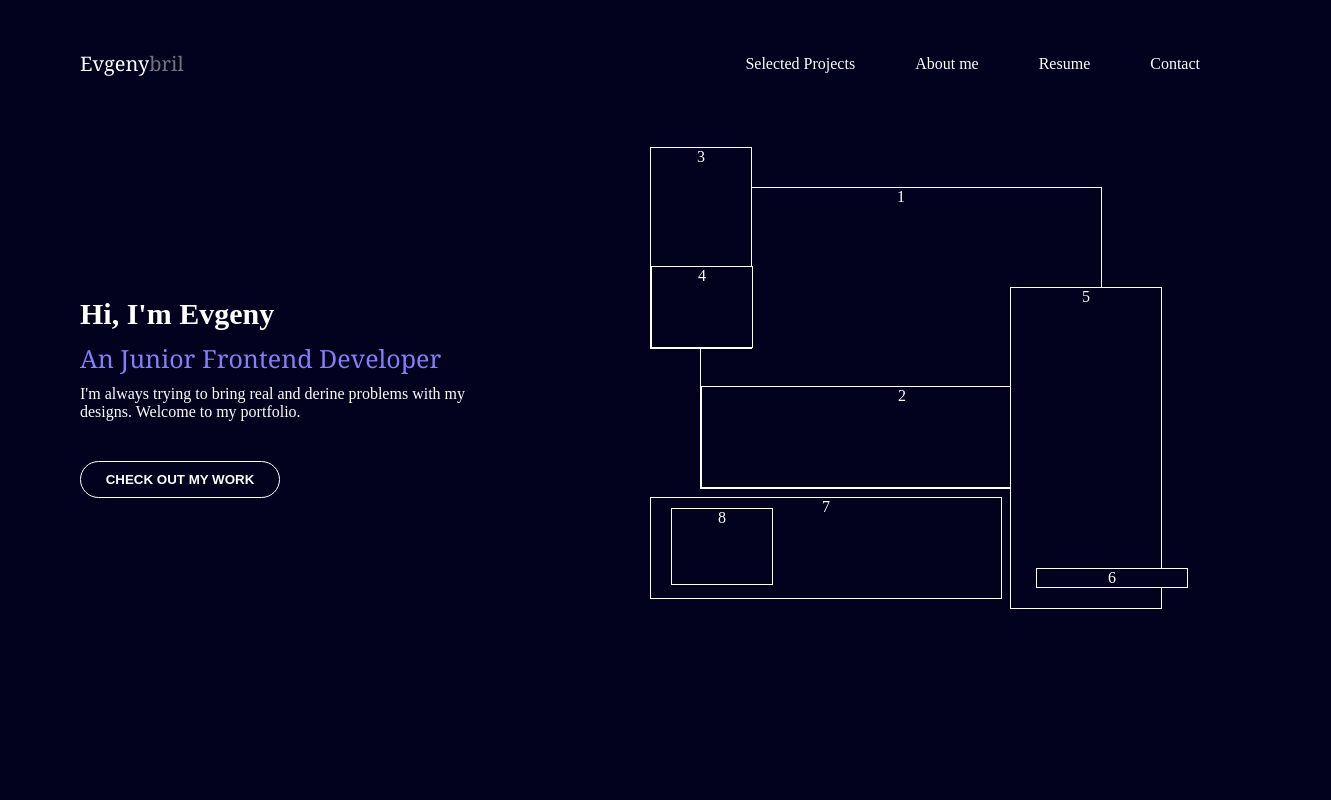
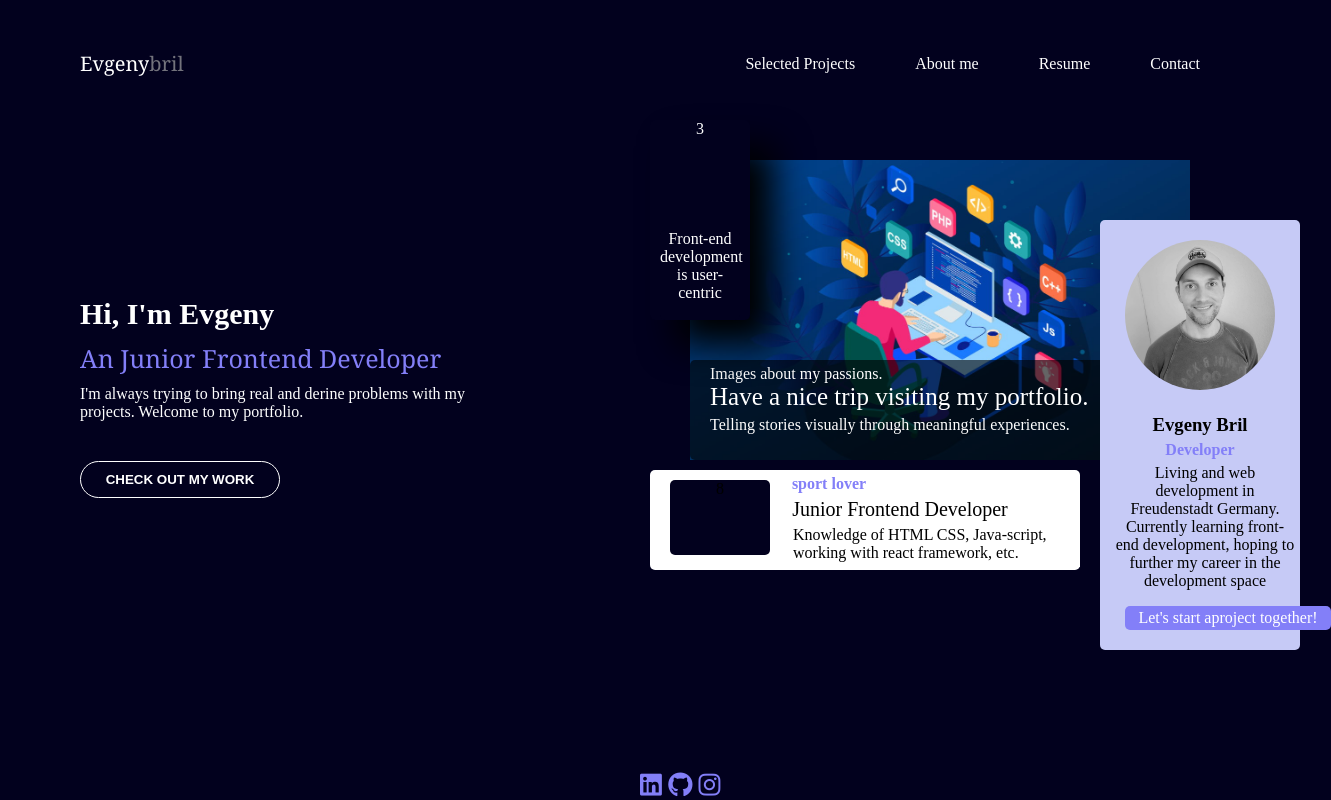
Before and after one commit to NelliEfr/HW_Landing_page, a plain HTML site: page index.html in a window 1280 px wide. Shown: the whole page, 1331 px wide, since content can reach past the window. Drawn offline with Linux system fonts and the light colour scheme; a web font is replaced by a local one.

Commit message:
adding foto text

```diff
--- a/css/style.css
+++ b/css/style.css
@@ -75,78 +75,178 @@ nav ul {
 
 .grid_container {
     display: grid;
-    margin-top: 20px;
-    margin-left: 650px;
     color: white;
     grid-template-columns: repeat(3, 1fr);
-    border-radius: 15px;
     position: absolute;
-
+    top: 120px;
+    left: 650px;
 
 }
 
 .grid_item {
-   border: 1px solid white;
-   text-align: center;
+    /* border: 1px solid white;  */
+    text-align: center;
+    border-radius: 5px;
 }
 
 .item_1 {
     margin-top: 40px;
-    margin-left: 50px;
-    width: 400px;
+    margin-left: 40px;
+    width: 500px;
     height: 300px;
     position: absolute;
 
 }
 
+.item_1 img {
+    width: 100%;
+    height: 100%;
+    object-fit: cover;
+}
+
 .item_2 {
     width: 100%;
     height: 100px;
+    background-color: rgba(0, 0, 0, 0.6);
+    position: absolute;
     bottom: 0;
-    position: absolute;
+
 
 }
+
+.item_2_1 {
+    padding: 5px 5px 0 20px;
+    font-family: 'Ibarra Real Nova', serif;
+    background-color: rgba(0, 0, 0, 0.6);
+    text-align: left;
+    background-color: transparent;
+
+}
+
+.item_2_2 {
+    padding: 0 0 0 20px;
+    background-color: rgba(0, 0, 0, 0.6);
+    font-size: 25px;
+    text-align: left;
+    background-color: transparent;
+
+}
+
+.item_2_3 {
+    padding: 5px 5px 0 20px;
+    background-color: rgba(0, 0, 0, 0.6);
+    font-family: 'Ibarra Real Nova', serif;
+    text-align: left;
+    background-color: transparent;
+
+}
+
+
+
 
 .item_3 {
     width: 100px;
     height: 200px;
     position: absolute;
+    box-shadow: 25px 25px 35px black;
+}
+
+.item_4 {
+    width: 80px;
+    height: 90px;
+    position: absolute;
+    bottom: 0;
+    left: 10px;
+}
+
+.item_5 {
+    width: 200px;
+    height: 430px;
+    position: absolute;
+    top: 100px;
+    left: 450px;
+    background-color: rgb(198, 202, 246);
+}
+
+.item_5 img {
+    margin: 20px;
+    width: 150px;
+    height: 150px;
+    object-fit: cover;
+    border-radius: 75px;
+    background-color:  rgb(198, 202, 246);
+}
+
+
+
+.item_5_1 {
+    top: 50px;
+    background-color: rgb(198, 202, 246);
+    color: black;
 
 }
 
-.item_4 {
-    width: 100%;
-    height: 80px;
-    bottom: 0;
-    position: absolute;
+.item_5_2 {
+    padding: 5px;
+    background-color: rgb(198, 202, 246);
+    color:#837ff8;
+    font-weight: bold;
 
 }
 
-.item_5 {
-    margin-top: 140px;
-    width: 150px;
-    height: 320px;
-    margin-left: 360px;
-    position: absolute;
+.item_5_3 {
+    width: 180px;
+    margin-left: 15px;
+    background-color: rgb(198, 202, 246);
+    color: black;
 
 }
 
+
 .item_6 {
-    margin-left: 25px;
+    padding: 3px;
+    width: 200px;
+    background-color: #837ff8 ;
+    position: absolute;
+    left: 25px;
     bottom: 20px;
-
-    width: 100%;
-    position: absolute;
+    font-family: 'Ibarra Real Nova', serif;
 
 }
 
 .item_7 {
     position: absolute;
-    width: 350px;
+    top: 350px;
+    width: 430px;
     height: 100px;
-    margin-top: 350px;
+    background-color: white;
+    color: black;
 
 }
+
+.item_7_1{
+    margin-left: 99px;
+    padding: 5px;
+    background-color: white;
+    width: 150px;
+    color:#837ff8;
+    font-weight: bold;
+}
+
+.item_7_2 {
+    margin-left: 70px;
+    background-color: white;
+    font-size: 20px;
+}
+
+.item_7_3 {
+    margin-left: 138px;
+    padding: 5px;
+    background-color: white;
+    text-align: left;
+}
+
+
 
 .item_8 {
     margin-left: 20px;
@@ -157,3 +257,12 @@ nav ul {
     position: absolute;
 
 }
+
+.footer {
+    position: absolute;
+    bottom: 0;
+    left: 50%;
+    color: #837ff8;
+    height: auto;
+    font-size: 25px;
+}
--- a/index.html
+++ b/index.html
@@ -6,6 +6,11 @@
     <meta name="viewport" content="width=, initial-scale=1.0">
     <link rel="stylesheet" href="css/style.css">
     <title>Portfolio</title>
+
+    <link rel="preconnect" href="https://fonts.googleapis.com">
+    <link rel="preconnect" href="https://fonts.gstatic.com" crossorigin>
+    <link href="https://fonts.googleapis.com/css2?family=Ibarra+Real+Nova&family=Uchen&family=Yanone+Kaffeesatz:wght@200&display=swap" rel="stylesheet">
+
 </head>
 <body>
     <header>
@@ -25,26 +30,42 @@
             <form class="form" >
                 <h1 class="form_title">Hi, I'm Evgeny</h1>
                 <p class="form_text">An Junior Frontend Developer</p>
-                <p>I'm always trying to bring real and derine problems with my designs. Welcome to my portfolio.
-                </p>
+                <p>I'm always trying to bring real and derine problems with my projects. Welcome to my portfolio.</p>
                 <button class="form_btn">CHECK OUT MY WORK</button>
             </form>
 
             <div class="grid_container">
-                <div class="grid_item item_1">1
-                <div class="grid_item item_2">2</div>
+                <div class="grid_item item_1"><img src="img/programming-languages.jpg" alt="foto">
+                    <div class="grid_item item_2">
+                        <div class="item_2_1">Images about my passions.</div>
+                        <div class="item_2_2">Have a nice trip visiting my portfolio.</div>
+                        <div class="item_2_3">Telling stories visually through meaningful experiences.</div>
+                    </div>
                 </div>
                 <div class="grid_item item_3">3
-                <div class="grid_item item_4">4</div>
+                    <div class="grid_item item_4">Front-end development is user-centric</div>
                 </div>
-                <div class="grid_item item_5">5
-                <div class="grid_item item_6">6</div>
+                <div class="grid_item item_5"> <img src="img/IMG-20220727-WA0005.jpg" alt="">
+                    <div class="item_5_1"><h3 class="item_5_1">Evgeny Bril </h3></div>
+                    <div class="item_5_2">Developer</div>
+                    <div class="item_5_3">Living and web development in Freudenstadt Germany. Currently learning front-end development, hoping to further my career in the development space
+                    </div>
+                    <div class="grid_item item_6">Let's start aproject together!</div>
                 </div>
-                <div class="grid_item item_7">7
-                <div class="grid_item item_8">8</div>
+                <div class="grid_item item_7">
+                    <div class="item_7_1">sport lover</div>
+                    <div class="item_7_2">Junior Frontend Developer</div>
+                    <div class="item_7_3">Knowledge of HTML CSS, Java-script, working with react framework, etc.</div>
+                    <div class="grid_item item_8">8</div>
                 </div>
             </div>
         </section>
     </main>
+    <footer class="footer">
+        <i class="fa-brands fa-linkedin"></i>
+        <i class="fa-brands fa-github"></i>
+        <i class="fa-brands fa-instagram"></i>
+    </footer>
+    <script src="https://kit.fontawesome.com/a2066001f4.js" crossorigin="anonymous"></script>
 </body>
 </html>
```
Also changed, not shown: img/IMG-20220727-WA0005.jpg (added), img/programming-languages.jpg (added).
